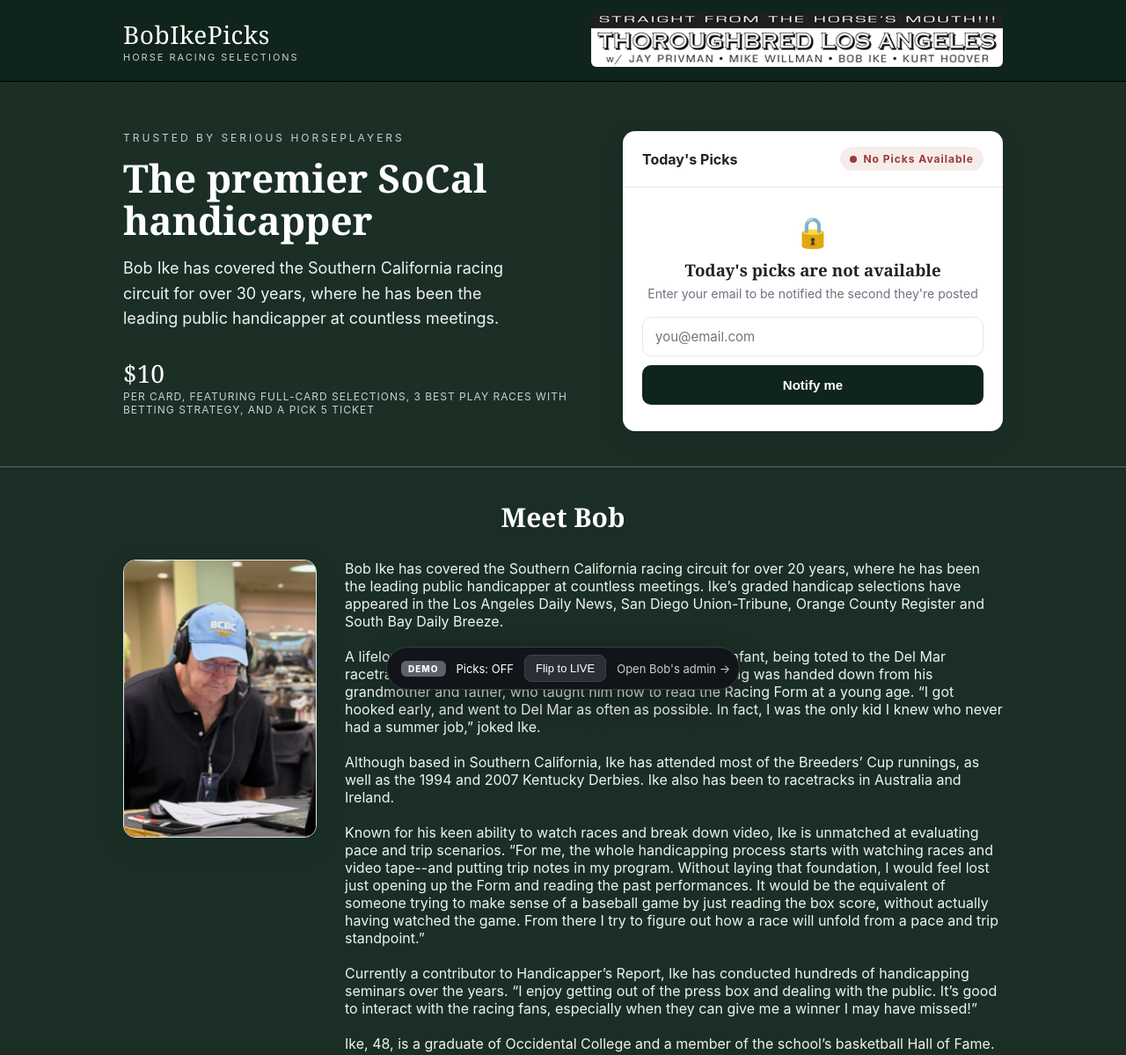
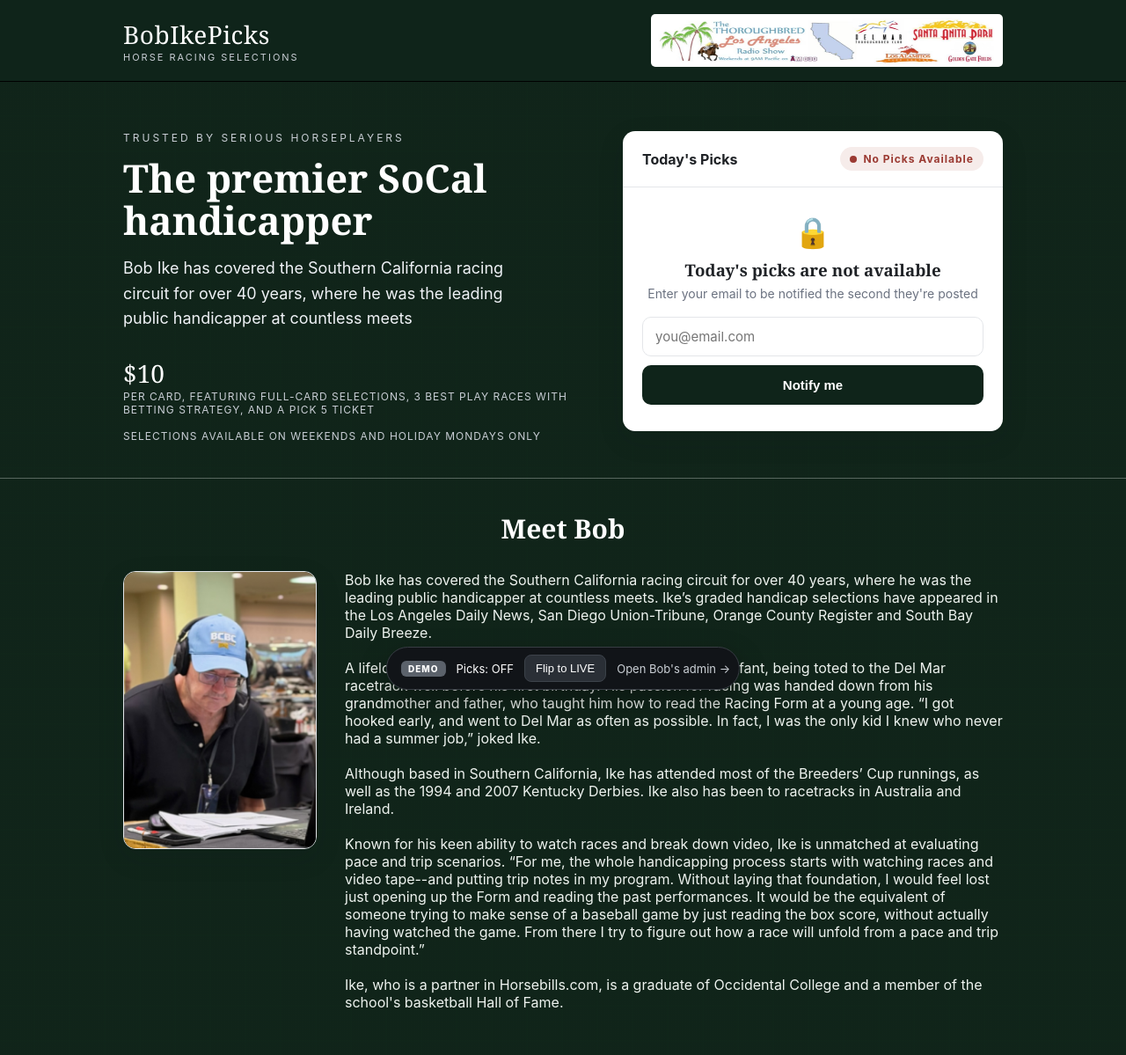
Before and after one commit to shaneo24/BobIkePicks-New, a plain HTML site: page index.html in a window 1280 px wide. Shown: the top 1199 px of the page at 88% size. Drawn offline with Linux system fonts and the light colour scheme.

Commit message:
Updates per Bob 6/30

```diff
--- a/assets/styles.css
+++ b/assets/styles.css
@@ -13,7 +13,7 @@
   --dark-3: #1e3d2d;
   --accent: #4b5159;     /* mid grey accent */
   --accent-soft: #c9ced5;/* light grey text on dark backgrounds */
-  --bg: #f4f5f6;         /* page background */
+  --bg: #1e2b13;         /* page background */
   --paper: #ffffff;
   --ink: #1f2226;
   --muted: #6b7280;
@@ -88,10 +88,10 @@ a { color: inherit; }
 .nav-links a:hover { color: #fff; }
 .nav-banner {
   display: block;
-  width: 468px;
+  width: 400px;
   height: 60px;
   max-width: 100%;
-  border-radius: 6px;
+  border-radius: 5px;
 }
 
 /* ---------- Meet Bob ---------- */
--- a/index.html
+++ b/index.html
@@ -13,8 +13,8 @@
       <a class="brand" href="index.html">
         <span class="name">BobIkePicks<small>Horse Racing Selections</small></span>
       </a>
-      <a href="http://www.am830klaa.com/" target="_blank" rel="noopener">
-        <img class="nav-banner" src="assets/LINDO-RadioBanner-1.gif" alt="AM 830 KLAA" />
+      <a href="https://thoroughbredla.com/" target="_blank" rel="noopener">
+        <img class="nav-banner" src="assets/RadioBanner.jpg" alt="AM 830 KLAA" />
       </a>
     </div>
   </header>
@@ -26,11 +26,10 @@
         <div class="eyebrow">Trusted by serious horseplayers</div>
         <h1>The premier SoCal handicapper</h1>
         <p class="lead">
-          Bob Ike has covered the Southern California racing circuit for over 30 years,
-		  where he has been the leading public handicapper at countless meetings.
+          Bob Ike has covered the Southern California racing circuit for over 40 years, where he was the leading public handicapper at countless meets
         </p>
         <div class="trust-row">
-          <div class="stat"><div class="num">$10</div><div class="lbl">Per card, featuring full-card selections, 3 Best Play races with betting strategy, and a Pick 5 ticket</div></div>
+          <div class="stat"><div class="num">$10</div><div class="lbl">Per card, featuring full-card selections, 3 Best Play races with betting strategy, and a Pick 5 ticket<br><br>Selections available on weekends and holiday Mondays only</div></div>
         </div>
       </div>
 
@@ -81,7 +80,7 @@
       <figure class="meet-photo">
         <img src="assets/John_and_Bob.png" alt="Bob Ike at the track" />
       </figure>
-      <p class="sub">Bob Ike has covered the Southern California racing circuit for over 20 years, where he has been the leading public handicapper at countless meetings. Ike’s graded handicap selections have appeared in the Los Angeles Daily News, San Diego Union-Tribune, Orange County Register and South Bay Daily Breeze.
+      <p class="sub">Bob Ike has covered the Southern California racing circuit for over 40 years, where he was the leading public handicapper at countless meets. Ike’s graded handicap selections have appeared in the Los Angeles Daily News, San Diego Union-Tribune, Orange County Register and South Bay Daily Breeze.
 	  <br><br>
 	  A lifelong racing fan, Ike got his first taste of racing as an infant, being toted to the Del Mar racetrack well before his first birthday. His passion for racing was handed down from his grandmother and father, who taught him how to read the Racing Form at a young age. “I got hooked early, and went to Del Mar as often as possible. In fact, I was the only kid I knew who never had a summer job,” joked Ike.
 	  <br><br>
@@ -89,9 +88,7 @@
 	  <br><br>
 	  Known for his keen ability to watch races and break down video, Ike is unmatched at evaluating pace and trip scenarios. “For me, the whole handicapping process starts with watching races and video tape--and putting trip notes in my program. Without laying that foundation, I would feel lost just opening up the Form and reading the past performances. It would be the equivalent of someone trying to make sense of a baseball game by just reading the box score, without actually having watched the game. From there I try to figure out how a race will unfold from a pace and trip standpoint.”
 	  <br><br>
-	  Currently a contributor to Handicapper’s Report, Ike has conducted hundreds of handicapping seminars over the years. “I enjoy getting out of the press box and dealing with the public. It’s good to interact with the racing fans, especially when they can give me a winner I may have missed!”
-	  <br><br>
-	  Ike, 48, is a graduate of Occidental College and a member of the school’s basketball Hall of Fame.</p>
+	  Ike, who is a partner in Horsebills.com, is a graduate of Occidental College and a member of the school's basketball Hall of Fame.</p>
       </div>
     </div>
   </section>
```
Also changed, not shown: assets/RadioBanner.jpg (added).
